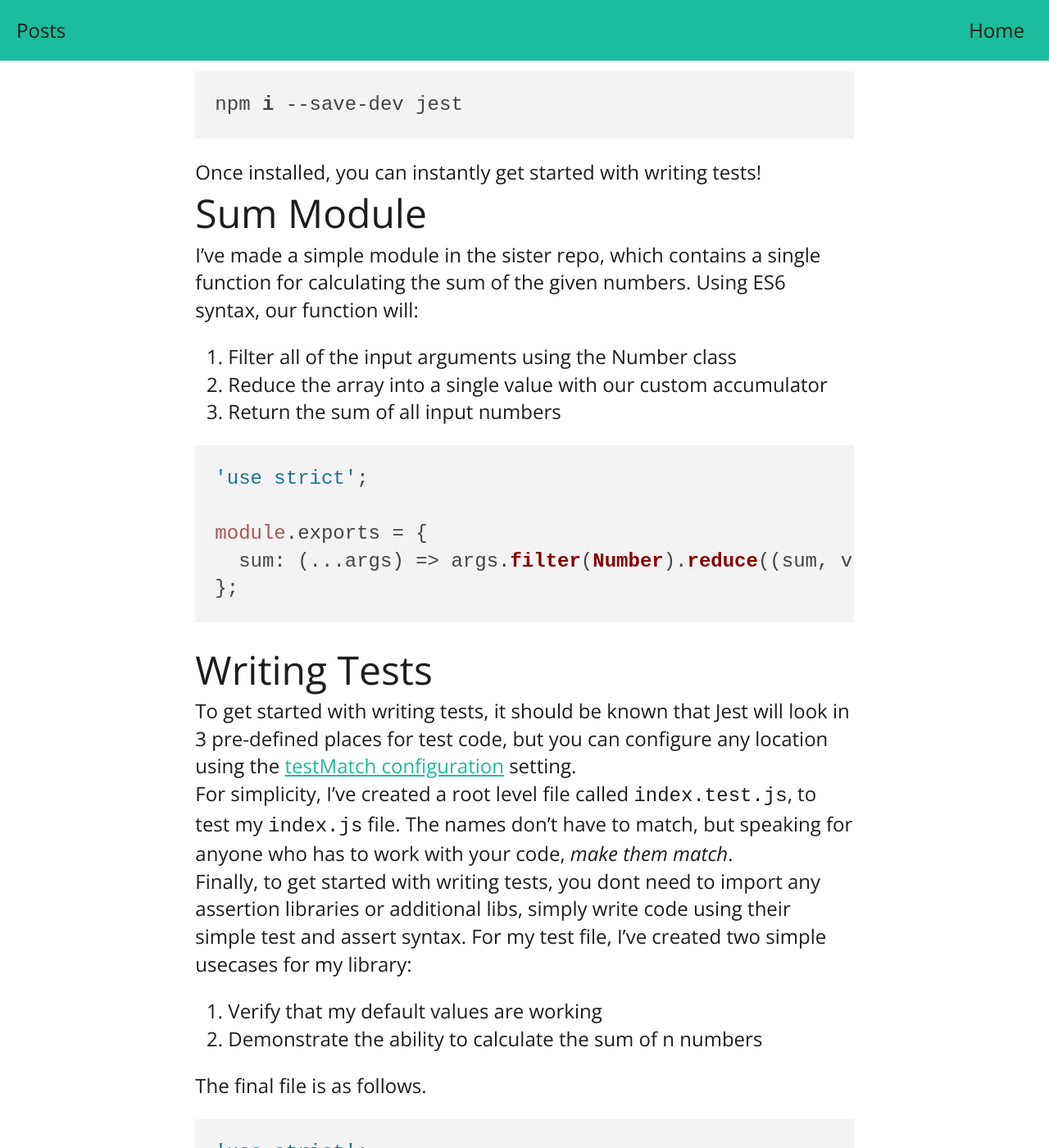
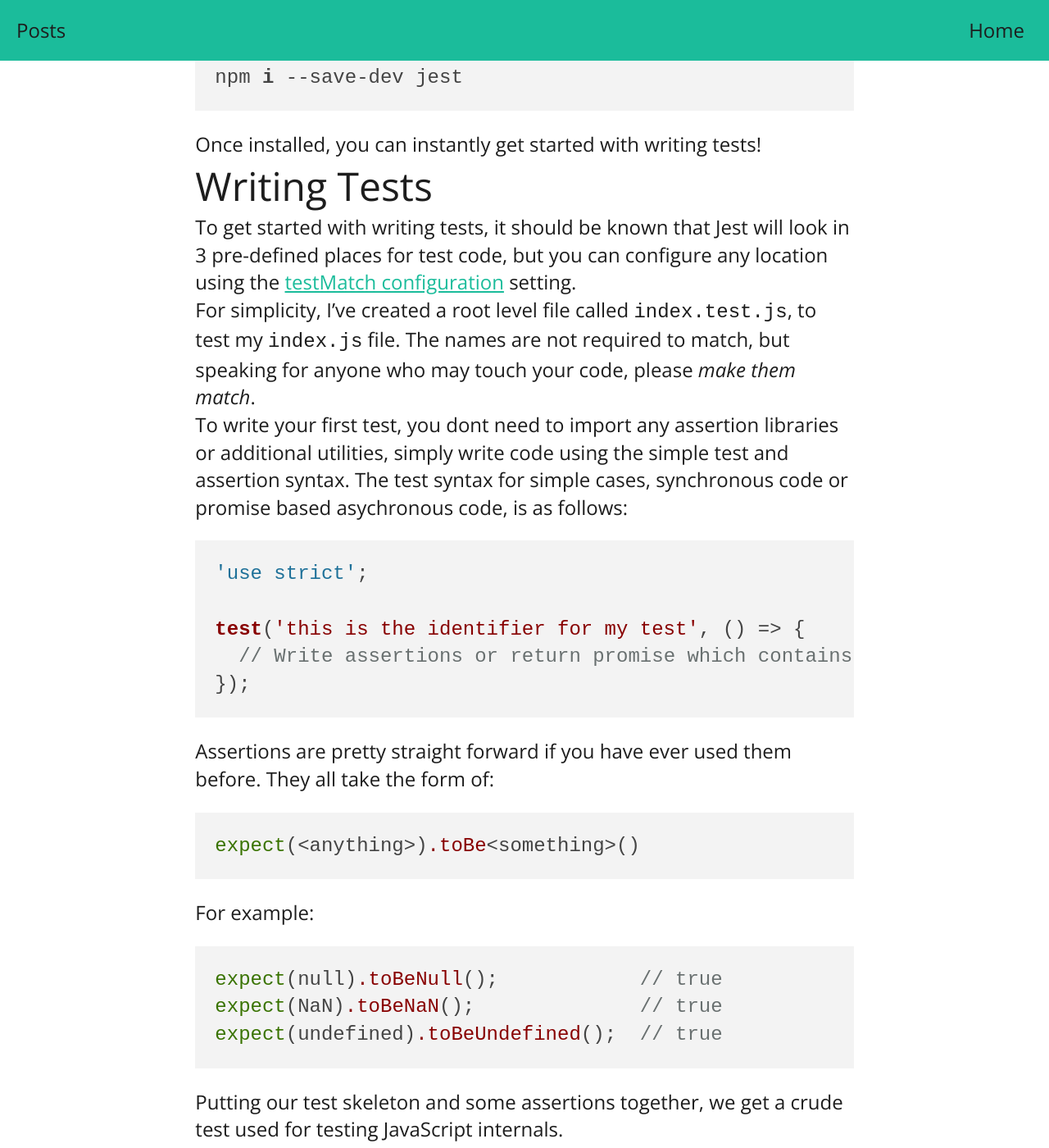
Before and after one commit to zackurben/zackurben.github.io, a Jekyll site: the page built from blog/_posts/2017-08-18-intro-to-automated-testing-with-jest.md, in a window 1280 px wide and 1400 px high, scrolled down 581 px. Shown: the whole window at 82% size. Built offline with Jekyll 4.4.1, drawn with Linux system fonts in a browser that asks for light colours; nearby versions of some CDN libraries; some of the changed text lies outside the part shown.

Commit message:
Adding a bunch of new content to the post.

````diff
--- a/blog/_posts/2017-08-18-intro-to-automated-testing-with-jest.md
+++ b/blog/_posts/2017-08-18-intro-to-automated-testing-with-jest.md
@@ -14,7 +14,7 @@
 
 ---
 
-Welcome back to another post. Today I wanted to highlight my favorite automated testing library, [Jest](https://github.com/facebook/jest), from Facebook. This is a delightful tool with built in code coverage, that is super simple to get started with. For this post, I've created a [GitHub Repository](https://github.com/zackurben/intro-to-jest) for you to follow if you get lost.
+Welcome back to another post. Today I wanted to highlight my favorite automated testing library, [Jest](https://github.com/facebook/jest), from Facebook. This is a delightful tool with built in code coverage and has minimal setup time. For this post, I've created a [GitHub Repository](https://github.com/zackurben/intro-to-jest) for you to follow, if you get lost.
 
 To get started with Jest in your [NPM](https://www.npmjs.com/) based projects, you can add it as a dev dependency:
 
@@ -24,39 +24,177 @@
 
 Once installed, you can instantly get started with writing tests!
 
-## Sum Module
+## Writing Tests
 
-I've made a simple module in the sister repo, which contains a single function for calculating the sum of the given numbers. Using ES6 syntax, our function will:
+To get started with writing tests, it should be known that Jest will look in 3 pre-defined places for test code, but you can configure any location using the [testMatch configuration](http://facebook.github.io/jest/docs/en/configuration.html#testmatch-array-string) setting.
 
-  1. Filter all of the input arguments using the Number class
-  2. Reduce the array into a single value with our custom accumulator
-  3. Return the sum of all input numbers
+For simplicity, I've created a root level file called `index.test.js`, to test my `index.js` file. The names are not required to match, but speaking for anyone who may touch your code, please _make them match_.
+
+To write your first test, you dont need to import any assertion libraries or additional utilities, simply write code using the simple test and assertion syntax. The test syntax for simple cases, synchronous code or promise based asychronous code, is as follows:
 
 ```javascript
 'use strict';
 
-module.exports = {
-  sum: (...args) => args.filter(Number).reduce((sum, value) => sum + value, 0)
-};
+test('this is the identifier for my test', () => {
+  // Write assertions or return promise which contains assertions.
+});
 ```
 
-## Writing Tests
+Assertions are pretty straight forward if you have ever used them before. They all take the form of:
 
-To get started with writing tests, it should be known that Jest will look in 3 pre-defined places for test code, but you can configure any location using the [testMatch configuration](http://facebook.github.io/jest/docs/en/configuration.html#testmatch-array-string) setting.
+```javascript
+expect(<anything>).toBe<something>()
+```
 
-For simplicity, I've created a root level file called `index.test.js`, to test my `index.js` file. The names don't have to match, but speaking for anyone who has to work with your code, _make them match_.
+For example:
 
-Finally, to get started with writing tests, you dont need to import any assertion libraries or additional libs, simply write code using their simple test and assert syntax. For my test file, I've created two simple usecases for my library:
+```javascript
+expect(null).toBeNull();            // true
+expect(NaN).toBeNaN();              // true
+expect(undefined).toBeUndefined();  // true
+```
 
-  1. Verify that my default values are working
-  2. Demonstrate the ability to calculate the sum of n numbers
+Putting our test skeleton and some assertions together, we get a crude test used for testing JavaScript internals.
 
-The final file is as follows.
+>See the full list of [Assertion Methods](http://facebook.github.io/jest/docs/en/expect.html#methods)
 
 ```javascript
 'use strict';
 
-const sum = require('./').sum;
+test('various assertion tests', () => {
+  expect(null).toBeNull();
+  expect(NaN).toBeNaN();
+  expect(undefined).toBeUndefined();
+  expect([]).toBeInstanceOf(Array);
+  expect(1).toBeTruthy();
+  expect(true).toBe(true);
+  expect({ foo: 'bar' }).toHaveProperty('foo', 'bar');
+});
+```
+
+## Running Tests
+
+Now that we have a test, we need to run it. Since Jest configures the binary into the project path, `./node_modules/.bin/jest`, we can run any tests via `npm` with a simple test script:
+
+```json
+// Inside package.json
+// This is to avoid directly executing jest or installing it globally
+{
+  "script": {
+    "test": "jest"
+  }
+}
+```
+
+To run the tests for a single file, we can add the path directly to the npm script command using `--` as follows:
+
+```bash
+$ npm test -- assert.test.js
+
+> intro-to-jest@0.0.1 test C:\code\intro-to-jest
+> jest "assert.test.js"
+
+ PASS  .\assert.test.js
+  √ various assertion tests (13ms)
+
+Test Suites: 1 passed, 1 total
+Tests:       1 passed, 1 total
+Snapshots:   0 total
+Time:        0.978s, estimated 1s
+Ran all test suites matching "assert.test.js".
+```
+
+What does a broken test look like? Using the following test, we can see the output for a failing test too:
+
+```javascript
+test('this wont pass', () => {
+  expect(NaN).toBeTruthy();
+});
+```
+
+```bash
+$ npm test -- assert.test.js
+
+> intro-to-jest@0.0.1 test C:\code\intro-to-jest
+> jest "assert.test.js"
+
+ FAIL  .\assert.test.js
+  ● this wont pass
+
+    expect(received).toBeTruthy()
+
+    Expected value to be truthy, instead received
+      NaN
+
+      at Object.<anonymous>.test (assert.test.js:14:15)
+      at process._tickCallback (internal/process/next_tick.js:109:7)
+
+  √ this is the identifier for my test (13ms)
+  × this wont pass (1ms)
+
+Test Suites: 1 failed, 1 total
+Tests:       1 failed, 1 passed, 2 total
+Snapshots:   0 total
+Time:        0.996s, estimated 1s
+Ran all test suites matching "assert.test.js".
+npm ERR! Test failed.  See above for more details.
+```
+
+## Real Example
+
+Asserting that language level constructs pass tests is pretty boring, so I've included a more in-depth example too. I've made a simple module in the sister repo, which contains a few functions for calculating the sum of the given numbers (wildly impractical).
+
+```javascript
+'use strict';
+
+/**
+ * Get the sum of the input variables, coerced into a number.
+ *
+ * @param {*} args
+ *   The arguments to sum.
+ *
+ * @returns {Number}
+ *   The sum of the input variables or 0.
+ */
+const sum = (...args) => args.filter(Number).reduce((sum, value) => sum + value, 0);
+
+/**
+ * Get the sum of the input variables, coerced into a number, as a delayed promise.
+ *
+ * @param {*} args
+ *   The arguments to sum.
+ *
+ * @returns {Promise}
+ *   The promise of the sum.
+ */
+const sumP = (...args) => new Promise(resolve => setTimeout(() => resolve(sum.apply(this, args)), 1000));
+
+/**
+ * Get the sum of the input variables, coerced into a number, as a callback value.
+ *
+ * @param {*} args
+ *   The arguments to sum with a callback.
+ */
+const sumC = (...args) => {
+  const cb = args.pop();
+  if (!cb || typeof cb !== 'function') {
+    return undefined;
+  }
+
+  return cb(sum.apply(this, args));
+};
+
+module.exports = {
+  sum,
+  sumP,
+  sumC
+};
+```
+
+```javascript
+'use strict';
+
+const { sum, sumP, sumC } = require('./');
 
 test('sum without arguments returns 0', () => {
   expect(sum()).toBe(0);
@@ -65,4 +203,27 @@
 test('sum of 1 and 2 is 3', () => {
   expect(sum(1, 2)).toBe(3);
 });
+
+test('sumP returns a promise', () => {
+  expect(sumP(1, 2)).toBeInstanceOf(Promise);
+});
+
+test('sumP of 3 and 4 is 7', () =>
+  sumP(3, 4).then(val => {
+    expect(val).toBe(7);
+  }));
+
+test('sumC without a arguments returns undefined', () => {
+  expect(sumC()).toBeUndefined();
+});
+
+test('sumC without a callback returns undefined', () => {
+  expect(sumC(1)).toBeUndefined();
+});
+
+test('sumC of 1 with a callback returns 1', () => {
+  sumC(1, value => {
+    expect(value).toBe(1);
+  });
+});
 ```
````
